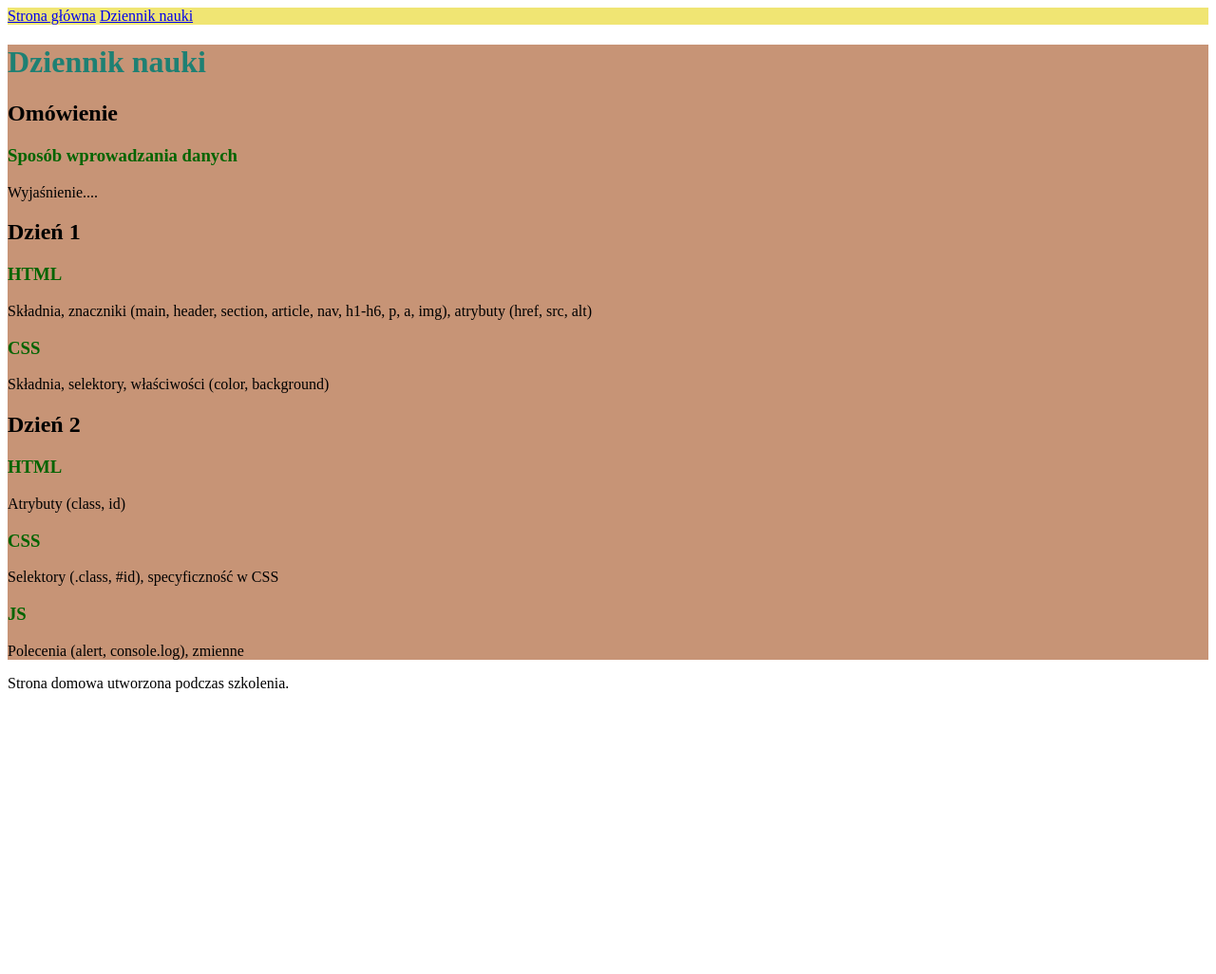
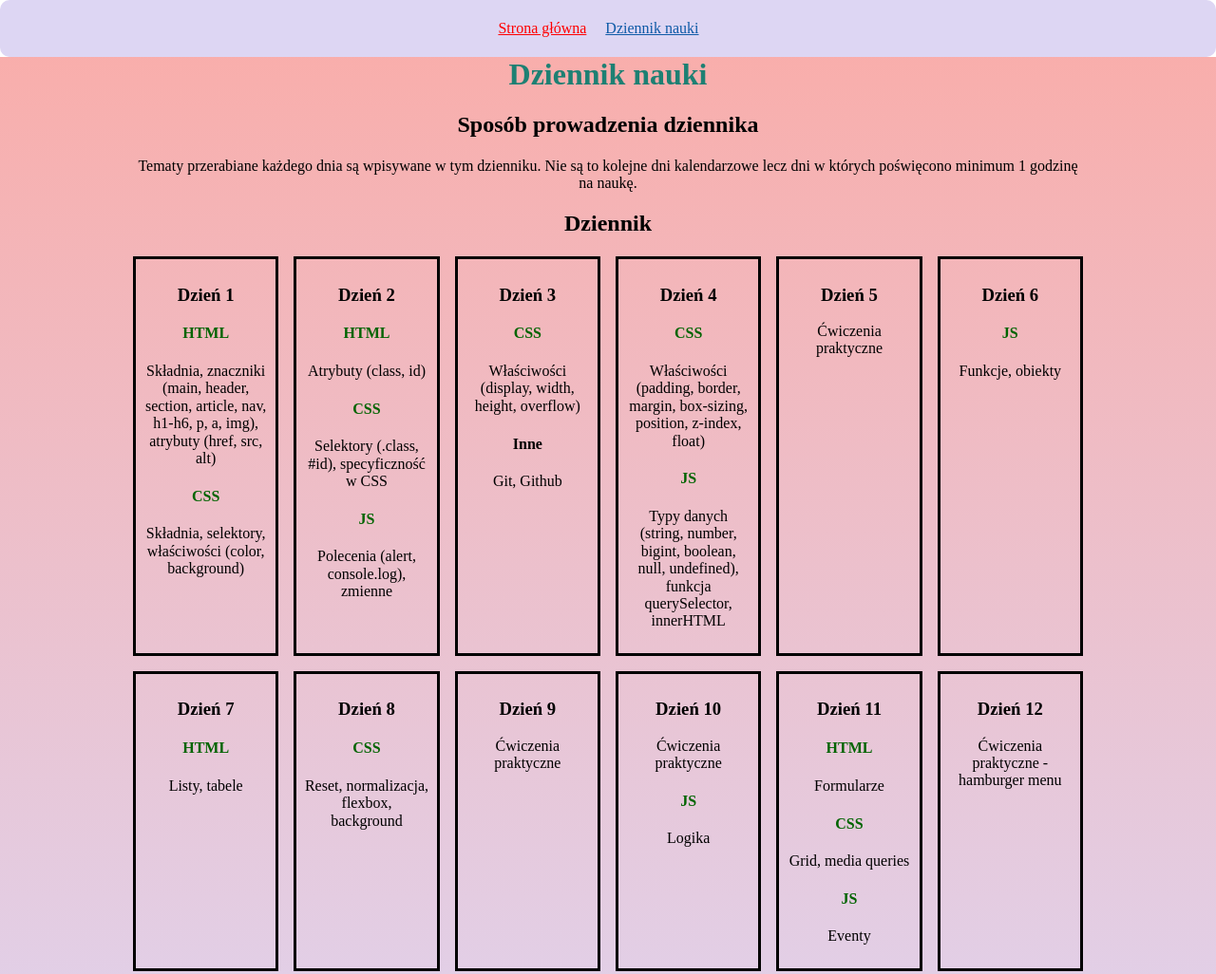
Before and after one commit to tomaszpikula/homepage, a plain HTML site: page nauka.html in a window 1280 px wide. Shown: the top 1026 px of the page at 95% size. Before the commit the page ends 800 px from the top, so only its background shows below. Drawn offline with Linux system fonts and the light colour scheme.

Commit message:
BEM, styles, media queries

```diff
--- /dev/null
+++ b/CSS/style.css
@@ -0,0 +1,147 @@
+html {
+    box-sizing: border-box;
+}
+
+*, *:before, *:after {
+    box-sizing: inherit;
+}
+
+body {
+background-color: #FAACA8;
+background-image: linear-gradient(180deg, #FAACA8 0%, #DDD6F3 100%);
+}
+
+.day {
+border-style: solid;
+border-color: black;
+padding: 8px;
+text-align: center;
+}
+
+.day__language {
+    color: darkgreen;
+}
+
+.diary__heading {
+text-align: center;
+}
+
+.footer {
+    text-align: center;
+    margin: 16px;
+}
+
+.grid__diary {
+    display: grid;
+    grid-template-columns: repeat(3, 1fr);
+    column-gap: 8px;
+    row-gap: 8px;
+}
+
+.hamburger {
+    position: absolute;
+    top: 16px;
+    right: 16px;
+}
+
+.header {
+    background: #fff;
+    min-height: 60px;
+    position: fixed;
+    top: 0;
+    width: 100%;
+}
+
+.introduction__description {
+    text-align: center;
+}
+
+
+.introduction__heading {
+    text-align: center;
+}
+
+.introduction__image {
+    display: block;
+    width: 60%;
+    margin: 0 auto;
+
+}
+
+.knowledge {
+    border-style: solid;
+    border-color: black;
+    padding: 8px;
+    text-align: center;
+}
+
+.main {
+    max-width: 1000px;
+    margin: 60px auto 0;
+}
+
+.main__heading {
+    color: #1e8073;
+    text-align: center;
+}
+
+.navigation {
+    background:#DDD6F3;
+    padding: 16px;
+    display: none;
+}
+
+.navigation__link {
+    color:rgb(14, 90, 167);
+    display: block;
+    margin: 0 0 16px;
+}
+
+.navigation__link--homepage {
+    color: red;
+}
+
+.navigation--open {
+    display: block;
+}
+
+.summary__heading {
+    text-align: center;
+}
+
+@media screen and (min-width: 768px) {
+
+.grid__diary {
+    display: grid;
+    grid-template-columns: repeat(6, 1fr);
+    column-gap: 16px;
+    row-gap: 16px;
+}
+
+.grid__summary {
+    display: grid;
+    grid-template-columns: 1fr 1fr 1fr;
+    column-gap: 16px;
+    row-gap: 16px;
+}
+
+.hamburger {
+    display: none;
+}
+
+.navigation {
+    padding: 10px;
+    border-radius: 10px;
+    display: flex;
+    justify-content: center;
+    height: 60px;
+    align-items: center;
+}
+
+.navigation__link {
+    display: inline-block;
+    margin: 0 20px 0 0;
+}
+
+
+}
--- a/index.html
+++ b/index.html
@@ -1,58 +1,55 @@
 <!DOCTYPE html>
 <html lang="pl">
-
   <head>
-    <meta charset="UTF-8">
-    <meta name="viewport" content="width=device-width, initial-scale=1.0">
+    <meta charset="UTF-8" />
+    <meta name="viewport" content="width=device-width, initial-scale=1.0" />
     <title>Document</title>
-    <link rel="stylesheet" href="style.css" type="text/css">
+    <link rel="stylesheet" href="CSS/normalize.css" type="text/css" />
+    <link rel="stylesheet" href="CSS/style.css" type="text/css" />
   </head>
-
   <body>
-
-    <header class="navigation-container">
-        <nav class="navigation-nav">
-            <a class="navigation-link" href="index.html">Strona główna</a>
-            <a class="navigation-link" href="nauka.html">Dziennik nauki</a>
+    <header class="header">
+      <button class="hamburger hamburger--js" aria-label="Otwórz menu">MENU</button>
+      <nav class="navigation navigation--js">
+        <a class="navigation__link navigation__link--homepage" href="index.html">Strona główna</a>
+        <a class="navigation__link" href="nauka.html">Dziennik nauki</a>
       </nav>
     </header>
-
-    <main class="main-container">
-        <header class="main-header">
-            <h1 class="main-heading">Strona domowa</h1>
+    <main class="main">
+      <header class="main__header">
+        <h1 class="main__heading">Strona domowa</h1>
       </header>
-        <section class="section">
-            <h2 class="section-heading">Wstęp</h2>
-            <img class="section-image" src="2021.jpg" alt="rok 2021"/>
-            <article class="article">
-                <h3 class="article-heading">Nagłówek artykułu</h3>
-                <p class="article-content">Treść artykułu</p>
+      <section class="introduction">
+        <h2 class="introduction__heading">Wstęp</h2>
+        <img class="introduction__image" src="2021.jpg" alt="rok 2021" />
+        <p class="introduction__description">Treść artykułu</p>
+        <p class="introduction__description introduction__description--js"></p>
+      </section>
+      <section class="summary">
+        <h2 class="summary__heading">Podsumowanie nauki</h2>
+        <div class="grid__summary">
+          <article class="knowledge">
+            <h3 class="knowledge__heading">HTML</h3>
+            <p class="knowledge__description">Składnia, znaczniki, atrybuty</p>
           </article>
-        </section>
-        <section>
-            <h2 class="section-heading">Podsumowanie nauki</h2>
-            <article class="article">
-                <h3 class="article-heading">HTML</h3>
-                <p class="article-content">Składnia, znaczniki, atrybuty</p>
+          <article class="knowledge">
+            <h3 class="knowledge__heading">CSS</h3>
+            <p class="knowledge__description">
+              Składnia, selektory, właściwości
+            </p>
           </article>
-            <article class="article">
-                <h3 class="article-heading">CSS</h3>
-                <p class="article-content">Składnia, selektory, właściwości</p>
+          <article class="knowledge">
+            <h3 class="knowledge__heading">JS</h3>
+            <p class="knowledge__description">Polecenia</p>
           </article>
-            <article class="article">
-                <h3 class="article-heading">JS</h3>
-                <p class="article-content">Polecenia</p>
+          <article class="knowledge">
+            <h3 class="knowledge__heading">Inne</h3>
+            <p class="knowledge__description">Git, Github</p>
           </article>
-            <article class="article">
-                <h3 class="article-heading">Inne</h3>
-                <p class="article-content" >...</p>
-            </article>
+        </div>
       </section>
     </main>
-    <footer class="footer">
-        Strona domowa utworzona podczas szkolenia.
-    </footer>
+    <footer class="footer">Strona domowa utworzona podczas szkolenia.</footer>
     <script src="main.js"></script>
   </body>
-
 </html>
--- a/main.js
+++ b/main.js
@@ -2,3 +2,36 @@ const firstName = 'Antoni';
 const age = '51';
 
 console.log(`Nazywam się ${firstName} i mam ${age} lat `);
+
+const emptyElement = document.querySelector('.introduction__description--js');
+
+emptyElement.innerHTML = 'Tekst wprowadzony przy pomocy JS';
+
+function welcome (firstName, age) {
+    console.log(`Witaj ${firstName}, dobrze mieć ${age} lat`);
+}
+
+welcome(firstName, age);
+
+const greet = (firstName, age) => {
+    console.log(`Witaj ${firstName}, dobrze mieć ${age} lat (fat arrow)`);
+}
+
+greet(firstName, age);
+
+greet('Jan', 30);
+
+function calculate (myNumber){
+   myNumber = myNumber + 33;
+    console.log(myNumber);
+    return myNumber*7;
+}
+
+const myResult = calculate(5);
+
+const hamburger = document.querySelector('.hamburger--js');
+
+hamburger.addEventListener('click', () => {
+    const nav = document.querySelector('.navigation--js');
+    nav.classList.toggle('navigation--open');
+})
--- a/nauka.html
+++ b/nauka.html
@@ -1,56 +1,152 @@
 <!DOCTYPE html>
 <html lang="pl">
-
   <head>
-    <meta charset="UTF-8">
-    <meta name="viewport" content="width=device-width, initial-scale=1.0">
+    <meta charset="UTF-8" />
+    <meta name="viewport" content="width=device-width, initial-scale=1.0" />
     <title>Document</title>
-    <link rel="stylesheet" href="style.css" type="text/css">
+    <link rel="stylesheet" href="CSS/normalize.css" type="text/css" />
+    <link rel="stylesheet" href="CSS/style.css" type="text/css" />
   </head>
 
   <body>
-
-    <header class="navigation-container">
-        <nav class="navigation-nav">
-            <a class="navigation-link" href="index.html">Strona główna</a>
-            <a class="navigation-link" href="nauka.html">Dziennik nauki</a>
+    <header class="header">
+      <button class="hamburger hamburger--js" aria-label="Otwórz menu">MENU</button>
+      <nav class="navigation">
+        <a class="navigation__link navigation__link--homepage" href="index.html"
+          >Strona główna</a
+        >
+        <a class="navigation__link" href="nauka.html">Dziennik nauki</a>
       </nav>
     </header>
 
-    <main class="main-container">
-        <header class="main-header">
-            <h1 class="main-heading">Dziennik nauki</h1>
+    <main class="main">
+      <header class="main__header">
+        <h1 class="main__heading">Dziennik nauki</h1>
       </header>
-        <section class="section">
-            <h2 class="section-heading">Omówienie</h2>
-            <article class="article">
-                <h3 class="article-heading">Sposób wprowadzania danych</h3>
-                <p class="article-content">Wyjaśnienie....</p>
+
+      <section class="introduction">
+        <h2 class="introduction__heading">Sposób prowadzenia dziennika</h2>
+        <p class="introduction__description">
+          Tematy przerabiane każdego dnia są wpisywane w tym dzienniku. Nie są
+          to kolejne dni kalendarzowe lecz dni w których poświęcono minimum 1
+          godzinę na naukę.
+        </p>
+      </section>
+
+      <section class="diary">
+        <h2 class="diary__heading">Dziennik</h2>
+        <div class="grid__diary">
+          <article class="day">
+            <h3 class="day__counter">Dzień 1</h3>
+            <h4 class="day__language day__language--html">HTML</h4>
+            <p class="day__description">
+              Składnia, znaczniki (main, header, section, article, nav, h1-h6,
+              p, a, img), atrybuty (href, src, alt)
+            </p>
+            <h4 class="day__language day__language--css">CSS</h4>
+            <p class="day__description">
+              Składnia, selektory, właściwości (color, background)
+            </p>
           </article>
-        </section>
-        <section class="section">
-            <h2 class="section-heading">Dzień 1</h2>
-            <article class="article">
-                <h3 class="article-heading">HTML</h3>
-                <p class="article-content">Składnia, znaczniki (main, header, section, article, nav, h1-h6, p, a, img), atrybuty (href, src, alt)</p>
-                <h3 class="article-heading">CSS</h3>
-                <p class="article-content">Składnia, selektory, właściwości (color, background)</p>
+          <article class="day">
+            <h3 class="day__counter">Dzień 2</h3>
+            <h4 class="day__language day__language--html">HTML</h4>
+            <p class="day__description">Atrybuty (class, id)</p>
+            <h4 class="day__language day__language--css">CSS</h4>
+            <p class="day__description">
+              Selektory (.class, #id), specyficzność w CSS
+            </p>
+            <h4 class="day__language day__language--js">JS</h4>
+            <p class="day__description">
+              Polecenia (alert, console.log), zmienne
+            </p>
           </article>
-            <h2 class="section-heading">Dzień 2</h2>
-            <article class="article">
-                <h3 class="article-heading">HTML</h3>
-                <p class="article-content">Atrybuty (class, id)</p>
-                <h3 class="article-heading">CSS</h3>
-                <p class="article-content">Selektory (.class, #id), specyficzność w CSS</p>
-                <h3 class="article-heading">JS</h3>
-                <p class="article-content">Polecenia (alert, console.log), zmienne</p>
+          <article class="day">
+            <h3 class="day__counter">Dzień 3</h3>
+            <h4 class="day__language day__language--css">CSS</h4>
+            <p class="day__description">
+              Właściwości (display, width, height, overflow)
+            </p>
+            <h4 class="day__tools">Inne</h4>
+            <p class="day__description">Git, Github</p>
           </article>
+          <article class="day">
+            <h3 class="day__counter">Dzień 4</h3>
+            <h4 class="day__language day__language--css">CSS</h4>
+            <p class="day__description">
+              Właściwości (padding, border, margin, box-sizing, position,
+              z-index, float)
+            </p>
+            <h4 class="day__language day__language--js">JS</h4>
+            <p class="day__description">
+              Typy danych (string, number, bigint, boolean, null, undefined),
+              funkcja querySelector, innerHTML
+            </p>
+          </article>
+          <article class="day">
+            <h3 class="day__counter">Dzień 5</h3>
+            <p class="day__description day__description--practice">
+              Ćwiczenia praktyczne
+            </p>
+          </article>
+          <article class="day">
+            <h3 class="day__counter">Dzień 6</h3>
+            <h4 class="day__language day__language--js">JS</h4>
+            <p class="day__description">Funkcje, obiekty</p>
+          </article>
+          <article class="day">
+            <h3 class="day__counter">Dzień 7</h3>
+            <h4 class="day__language day__language--html">HTML</h4>
+            <p class="day__description">Listy, tabele</p>
+          </article>
+          <article class="day">
+            <h3 class="day__counter">Dzień 8</h3>
+            <h4 class="day__language day__language--css">CSS</h4>
+            <p class="day__description">
+              Reset, normalizacja, flexbox, background
+            </p>
+          </article>
+          <article class="day">
+            <h3 class="day__counter">Dzień 9</h3>
+            <p class="day__description day__description--practice">
+              Ćwiczenia praktyczne
+            </p>
+          </article>
+          <article class="day">
+            <h3 class="day__counter">Dzień 10</h3>
+            <p class="day__description day__description--practice">
+              Ćwiczenia praktyczne
+            </p>
+            <h4 class="day__language day__language--js">JS</h4>
+            <p class="day__description">Logika</p>
+          </article>
+          <article class="day">
+            <h3 class="day__counter">Dzień 11</h3>
+            <h4 class="day__language day__language--html">HTML</h4>
+            <p class="day__description">Formularze</p>
+            <h4 class="day__language day__language--css">CSS</h4>
+            <p class="day__description">Grid, media queries</p>
+            <h4 class="day__language day__language--js">JS</h4>
+            <p class="day__description">Eventy</p>
+          </article>
+          <article class="day">
+            <h3 class="day__counter">Dzień 12</h3>
+            <p class="day__description day__description--practice">
+              Ćwiczenia praktyczne - hamburger menu
+            </p>
+          </article>
+          <article class="day">
+            <h3 class="day__counter">Dzień 13</h3>
+            <p class="day__description day__description--practice">
+              Ćwiczenia praktyczne - formularze
+            </p>
+          </article>
+        </div>
       </section>
     </main>
-    <footer class="footer">
-        Strona domowa utworzona podczas szkolenia.
-    </footer>
+
+    <footer class="footer">Strona domowa utworzona podczas szkolenia.</footer>
+
     <script src="main.js"></script>
   </body>
-
 </html>
--- a/style.css
+++ /dev/null
@@ -1,15 +0,0 @@
-.article-heading {
-    color: darkgreen;
-}
-
-.main-container {
-    background: #c79476;
-}
-
-.main-heading {
-    color: #1e8073;
-}
-
-.navigation-container {
-    background: #f0e573;
-}
```
Also changed, not shown: CSS/normalize.css (added). Lines whose indentation alone changed are shown as unchanged.
